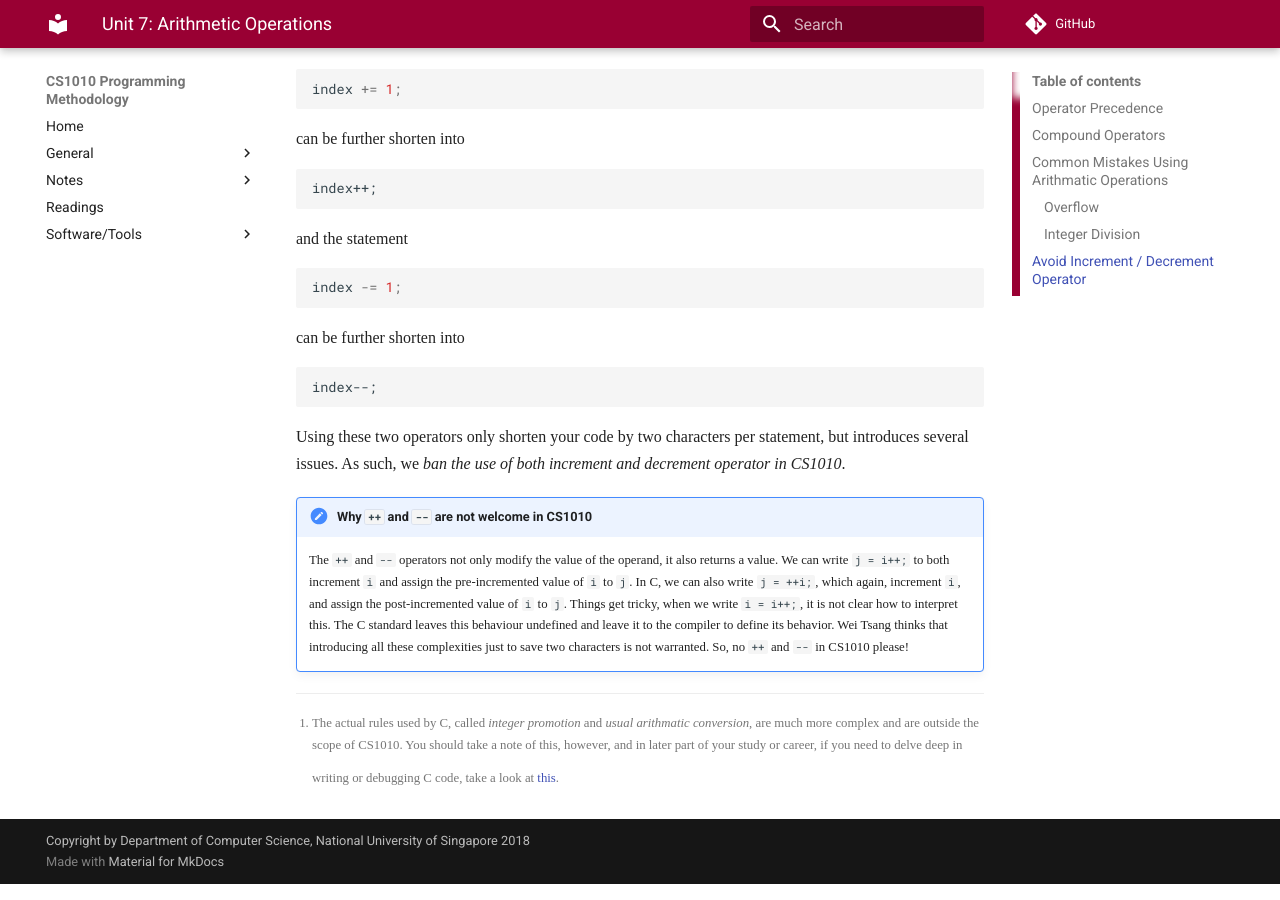
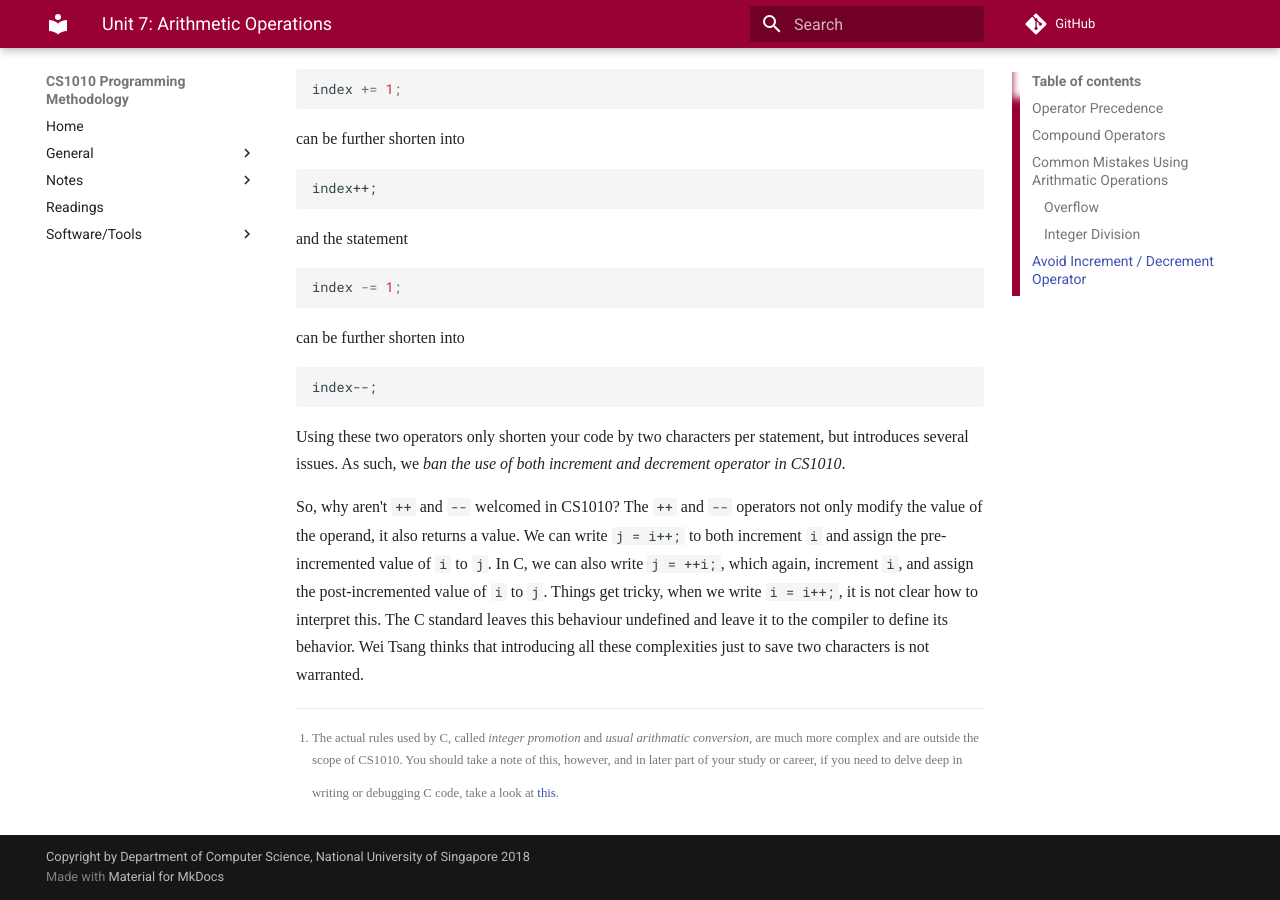
Before and after one commit to LL-Pengfei/CS1010-AY1819S1-Personal, an MkDocs documentation site: the page built from docs/07-arithmetic-ops.md, in a window 1280 px wide and 900 px high, scrolled down 3526 px. Built offline with MkDocs 1.6.1 and Material for MkDocs 9.7.7, drawn with Linux system fonts in a browser that asks for light colours; nearby versions of some CDN libraries; emoji names are drawn with the system emoji font; some web fonts are replaced; comment, search, counter and statistics services are not loaded; old or Windows-style settings are respelled for this version of MkDocs.

Commit message:
Replace note with paragraph

```diff
--- a/docs/07-arithmetic-ops.md
+++ b/docs/07-arithmetic-ops.md
@@ -170,5 +170,4 @@ index--;
 
 Using these two operators only shorten your code by two characters per statement, but introduces several issues.  As such, we _ban the use of both increment and decrement operator in CS1010_.
 
-!!! note "Why `++` and `--` are not welcome in CS1010"
-    The `++` and `--` operators not only modify the value of the operand, it also returns a value.  We can write `j = i++;` to both increment `i` and assign the pre-incremented value of `i` to `j`.  In C, we can also write `j = ++i;`, which again, increment `i`, and assign the post-incremented value of `i` to `j`.  Things get tricky, when we write `i = i++;`, it is not clear how to interpret this.  The C standard leaves this behaviour undefined and leave it to the compiler to define its behavior.  Wei Tsang thinks that introducing all these complexities just to save two characters is not warranted.  So, no `++` and `--` in CS1010 please!
+So, why aren't `++` and `--` welcomed in CS1010?  The `++` and `--` operators not only modify the value of the operand, it also returns a value.  We can write `j = i++;` to both increment `i` and assign the pre-incremented value of `i` to `j`.  In C, we can also write `j = ++i;`, which again, increment `i`, and assign the post-incremented value of `i` to `j`.  Things get tricky, when we write `i = i++;`, it is not clear how to interpret this.  The C standard leaves this behaviour undefined and leave it to the compiler to define its behavior.  Wei Tsang thinks that introducing all these complexities just to save two characters is not warranted.
```
